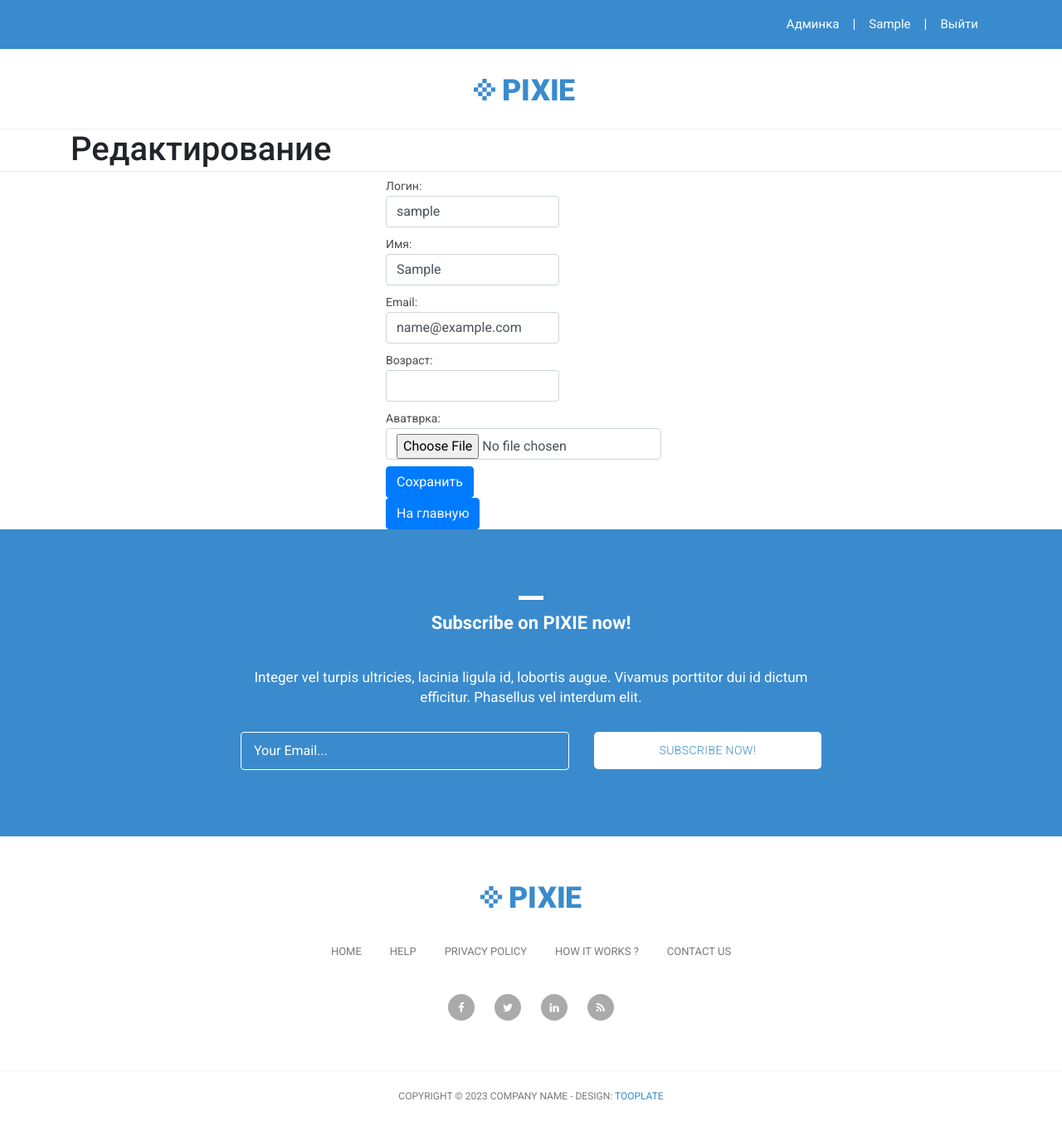
After one commit to AlexVolk51532/StepShop, a Django app: page /auth/edit/ in a window 1280 px wide. The commit adds this page. Shown: the whole page at 83% size. Run offline with Django 4.2, Linux system fonts and the light colour scheme; the visitor is signed in with stand-in values (Sample User, id 1); parts of the project's set-up code (start-up, migrations or seed data) failed here and were passed over; some libraries are stand-ins or nearby versions.

Commit message:
lesson_08: edit

```diff
--- a/stepshop/authapp/forms.py
+++ b/stepshop/authapp/forms.py
@@ -1,5 +1,5 @@
 from django import forms
-from django.contrib.auth.forms import AuthenticationForm, UserCreationForm
+from django.contrib.auth.forms import AuthenticationForm, UserCreationForm, UserChangeForm
 
 from authapp.models import ShopUser
 
@@ -39,3 +39,25 @@ class ShopUserRegisterForm(UserCreationForm):
             raise forms.ValidationError("Вы слишком молоды!")
 
         return data
+
+
+class ShopUserEditForm(UserChangeForm):
+    class Meta:
+        model = ShopUser
+        fields = ('username', 'first_name', 'email', 'age', 'avatar', 'password')
+
+    def __init__(self, *args, **kwargs):
+        super().__init__(*args, **kwargs)
+
+        # можно назначить стили каждому полю
+        for field_name, field in self.fields.items():
+            field.widget.attrs['class'] = 'form-control'
+            field.help_text = ''
+
+    def clean_age(self):
+        data = self.cleaned_data['age']
+
+        if data < 18:
+            raise forms.ValidationError("Вы слишком молоды!")
+
+        return data
--- a/stepshop/authapp/urls.py
+++ b/stepshop/authapp/urls.py
@@ -1,6 +1,6 @@
 from django.urls import path
 
-from authapp.views import login, logout, register
+from authapp.views import login, logout, register, edit
 
 app_name = 'authapp'
 
@@ -8,4 +8,5 @@ urlpatterns = [
     path('login/', login, name='login'),
     path('logout/', logout, name='logout'),
     path('register/', register, name='register'),
+    path('edit/', edit, name='edit'),
 ]
--- a/stepshop/authapp/views.py
+++ b/stepshop/authapp/views.py
@@ -3,7 +3,7 @@ from django.http import HttpResponseRedirect
 from django.shortcuts import render
 from django.urls import reverse
 
-from authapp.forms import ShopUserLoginForm, ShopUserRegisterForm
+from authapp.forms import ShopUserLoginForm, ShopUserRegisterForm, ShopUserEditForm
 
 
 def login(request):
@@ -52,3 +52,23 @@ def register(request):
     }
 
     return render(request, 'auth/register.html', context)
+
+
+def edit(request):
+    title = 'редактирование'
+
+    if request.method == 'POST':
+        edit_form = ShopUserEditForm(request.POST, request.FILES, instance=request.user)
+
+        if edit_form.is_valid():
+            edit_form.save()
+            return HttpResponseRedirect(reverse('auth:edit'))
+    else:
+        edit_form = ShopUserEditForm(instance=request.user)
+
+    context = {
+        'title': title,
+        'edit_form': edit_form,
+    }
+
+    return render(request, 'auth/edit.html', context)
--- /dev/null
+++ b/stepshop/stepshop/static/assets/css/style.css
@@ -0,0 +1,3 @@
+.user_avatar {
+   width: 320px;
+}
--- /dev/null
+++ b/stepshop/stepshop/templates/auth/edit.html
@@ -0,0 +1,56 @@
+{% extends 'base.html' %}
+{% load static %}
+
+{% block title %}
+{{ title|capfirst }}
+{% endblock %}
+
+{% block content %}
+<div class="container">
+    <h1>{{ title|capfirst }}</h1>
+
+    <div class="row">
+        <div class="mx-auto col-4">
+            {% if user.avatar %}
+            <div>
+                <img src="{{ user.avatar.url }}" alt="{{ user.username }}" class="rounded-circle user_avatar">
+            </div>
+            {% endif %}
+
+            <form action="{% url 'auth:edit' %}" class="form-horizontal" method="post"
+                  enctype="multipart/form-data">
+                {% csrf_token %}
+
+                <p>
+                    <label for="login">Логин:
+                        {{ edit_form.username }}</label>
+                </p>
+                <p>
+                    <label>Имя:
+                        {{ edit_form.first_name }}</label>
+                </p>
+                <p>
+                    <label>Email:
+                        {{ edit_form.email }}</label>
+                </p>
+                <p>
+                    <label>Возраст:
+                        {{ edit_form.age }}</label>
+                </p>
+                <p>
+                    <label>Аватврка:
+                        {{ edit_form.avatar }}</label>
+                </p>
+
+                <button class="btn btn-primary" type="submit">
+                    Сохранить
+                </button>
+            </form>
+            <button class="btn btn-primary">
+                <a href="{% url 'index' %}" class="text-light">На главную</a>
+            </button>
+        </div>
+    </div>
+
+</div>
+{% endblock %}
--- a/stepshop/stepshop/templates/base.html
+++ b/stepshop/stepshop/templates/base.html
@@ -22,6 +22,7 @@
     <link rel="stylesheet" href="{% static 'assets/css/fontawesome.css' %}">
     <link rel="stylesheet" href="{% static 'assets/css/tooplate-main.css' %}">
     <link rel="stylesheet" href="{% static 'assets/css/owl.css' %}">
+    <link rel="stylesheet" href="{% static 'assets/css/style.css' %}">
     {% block css %}
     {% endblock %}
     <!--
@@ -36,15 +37,28 @@
 <div id="pre-header">
     <div class="container">
         <div class="row">
-            <div class="col-md-12">
-                <span>
-                    {% if user.is_authenticated %}
-                       {{ user.username }}
-                       | <a href="{% url 'auth:logout' %}" class="text-light">Выйти</a>
-                    {% else %}
-                       <a href="{% url 'auth:login' %}" class="text-light">Войти</a>
-                    {% endif %}
-                </span>
+            <div class="col-md-12 d-flex justify-content-end align-items-center text-light">
+
+                {% if user.is_authenticated %}
+                   {% if user.is_superuser %}
+                      <a href="/admin/" class="nav-link">
+                          <span>Админка</span>
+                      </a>
+                   |
+                   {% endif %}
+                      <a href="{% url 'auth:edit' %}" class="nav-link">
+                          <span>{{ user.first_name|default:'Пользователь' }}</span>
+                      </a>
+                   |
+                      <a href="{% url 'auth:logout' %}" class="nav-link">
+                          <span>Выйти</span>
+                      </a>
+                {% else %}
+                      <a href="{% url 'auth:login' %}" class="nav-link">
+                          <span>Войти</span>
+                      </a>
+                {% endif %}
+
             </div>
         </div>
     </div>
```
Also changed, not shown: stepshop/stepshop/templates/index.html (+0 -56 lines).
